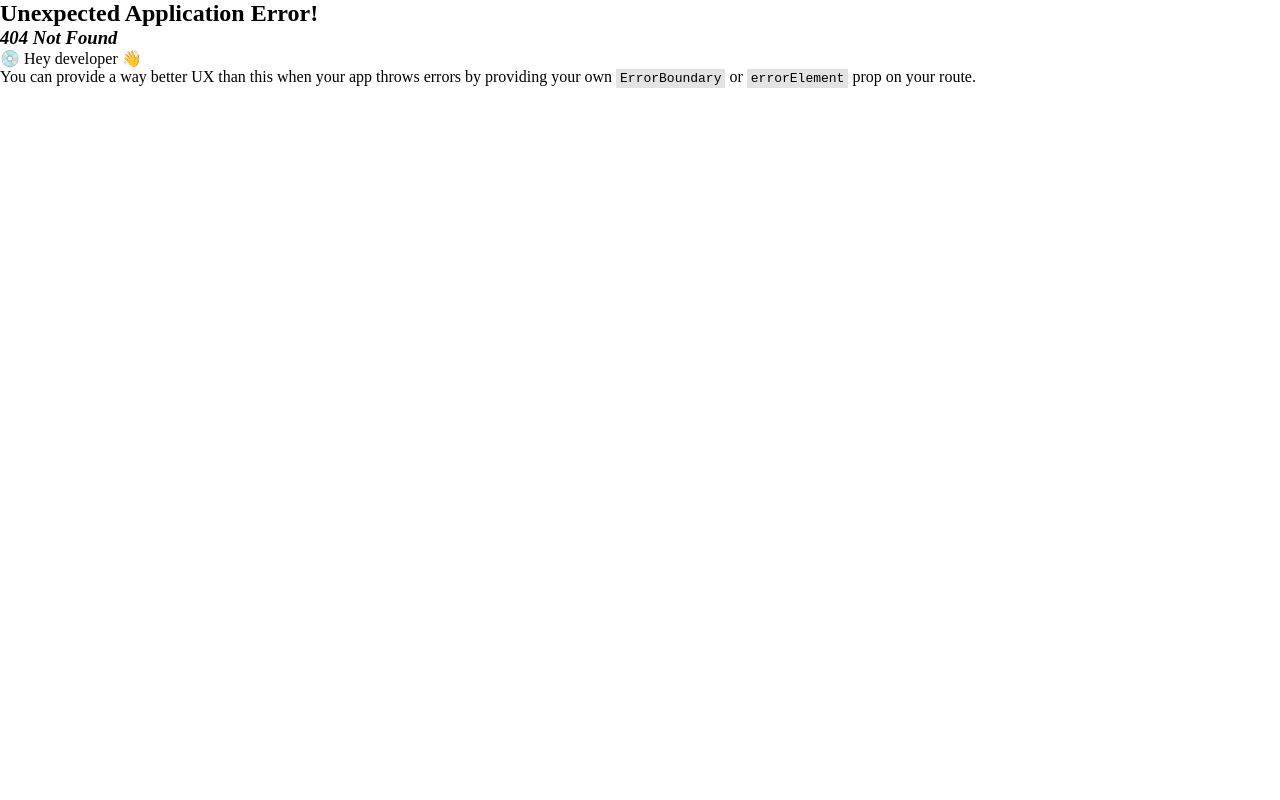
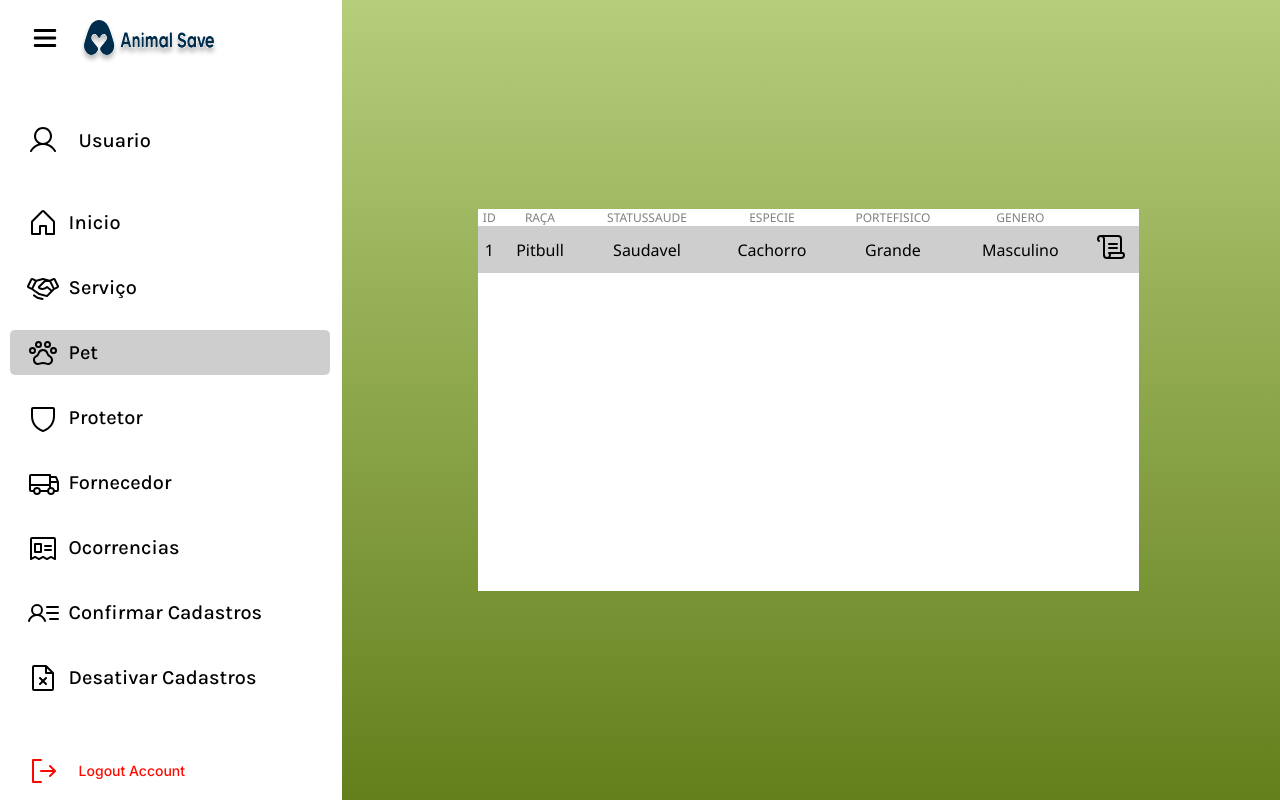
Before and after one commit to savePet/SavePet, a React (Vite) app in the folder savePet/: page /ListarPetAdm in a window 1280 px wide. Before the commit this address had no page. Built offline with nearby package versions, Linux system fonts and the light colour scheme; a web font is replaced by a local one.

Commit message:
feat #35 Tela Listar Pet com navegacao

```diff
--- a/savePet/src/components/menuAdm/MenuAdm.tsx
+++ b/savePet/src/components/menuAdm/MenuAdm.tsx
@@ -61,12 +61,11 @@ export const MenuAdm = () => {
 
                 </Link>
                 </li>
-                <li title="Pet" className={location.pathname === 'Pet' ? styles.active : ''}>
-                    <a href="#">
-                    <PawPrint size={32}/>
-                    {isMenuOpen && (<span className={styles.opcao}>Pet</span>)}
-
-                    </a>
+                <li title="Pet" className={location.pathname === '/ListarPetAdm' ? styles.active : ''}>
+                    <Link to="/ListarPetAdm">
+                        <PawPrint size={32}/>
+                        {isMenuOpen && (<span className={styles.opcao}>Pet</span>)}
+                    </Link>
                 </li>
                 <li title="Protetor" className={location.pathname === 'Protetor' ? styles.active : ''}>
                     <a href="#">
--- /dev/null
+++ b/savePet/src/pages/listarPetAdm/ListarPetAdm.tsx
@@ -0,0 +1,36 @@
+import { Scroll } from '@phosphor-icons/react'
+import { MenuAdm } from '../../components/menuAdm/MenuAdm'
+import styles from '../listarPetAdm/index.module.css'
+
+export const ListarPetAdm = () => {
+    return (
+        <section className={styles.section_container} id="ServiçoAdm">
+            <div>
+                <MenuAdm />
+            </div>
+            <div className={styles.pet}>
+                <div className={styles.tabela}>
+                    <table>
+                        <tr>
+                            <th>ID</th>
+                            <th>RAÇA</th>
+                            <th>STATUSSAUDE</th>
+                            <th>ESPECIE</th>
+                            <th>PORTEFISICO</th>
+                            <th>GENERO</th>
+                        </tr>
+                        <tr>
+                            <td >1</td>
+                            <td>Pitbull</td>
+                            <td>Saudavel</td>
+                            <td>Cachorro</td>
+                            <td>Grande</td>
+                            <td>Masculino</td>
+                            <td><Scroll size={32} cursor="pointer"/></td>
+                        </tr>
+                    </table>
+                </div>
+            </div>
+        </section>
+    )
+}
--- /dev/null
+++ b/savePet/src/pages/listarPetAdm/index.module.css
@@ -0,0 +1,56 @@
+@import url('https://fonts.googleapis.com/css2?family=Noto+Sans:wght@400;600;700&display=swap');
+
+.section_container{
+    display: flex;
+    flex-direction: row;
+    align-items: center;
+
+    margin: 0;
+    background: linear-gradient(180deg, #B6CD7B 0%, rgba(91, 121, 16, 0.95) 100%);;
+}
+
+.pet{
+    display: flex;
+    flex-direction: row;
+    align-items: center;
+    justify-content: center;
+
+    width: 100%;
+    height: 100vh;
+}
+
+.tabela{
+    width: 70%;
+    height: 382px;
+
+    background: #fff;
+}
+
+table{
+    width: 100%;
+    border-collapse: collapse;
+}
+
+table tr th{
+    font-family: 'Noto Sans';
+    font-size: 12px;
+    font-weight: 400;
+
+    color: rgba(0, 0, 0, 0.5);
+
+}
+
+tr td{
+    font-family: 'Noto Sans';
+    font-size: 16px;
+
+    text-align: center;
+    padding-top: 5px;
+    padding-bottom: 5px;
+
+    color: #000000;
+}
+
+tr:nth-child(even) {
+    background-color: #85858567;
+}
--- /dev/null
+++ b/savePet/src/routes/ListarPetAdm.tsx
@@ -0,0 +1,11 @@
+import { ListarPetAdm } from "../pages/listarPetAdm/ListarPetAdm";
+
+function Listarpet(){
+    return(
+        <>
+            <ListarPetAdm />
+        </>
+    )
+}
+
+export default Listarpet
```
Also changed, not shown: savePet/src/main.tsx (+7 -2 lines).
